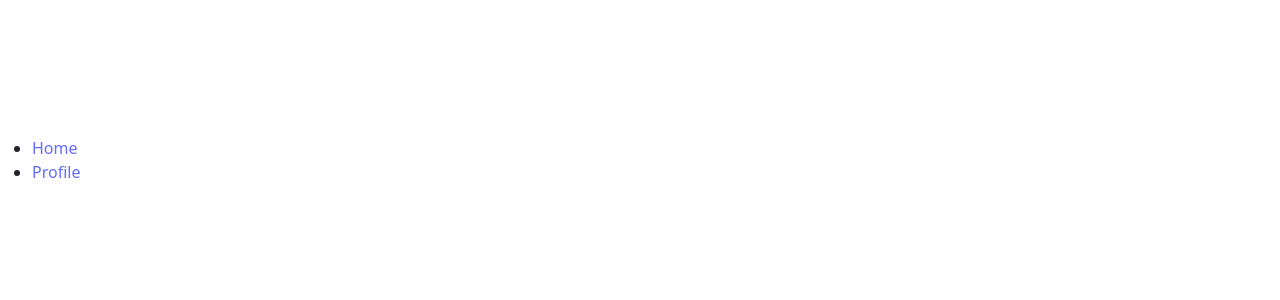
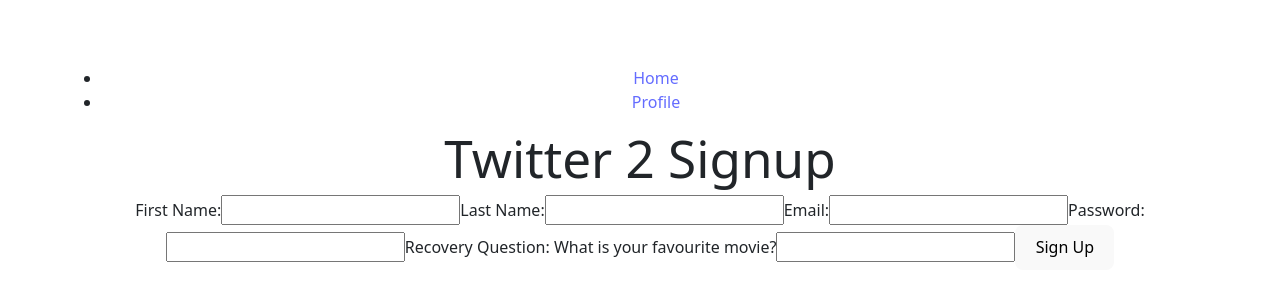
Before and after one commit to iHarmin/twitter-clone, a React (Vite) app in the folder frontend/: page /signup in a window 1280 px wide. Before the commit this address had no page. Shown: the part 232-532 px from the top of the page. Built offline with nearby package versions, Linux system fonts and the light colour scheme.

Commit message:
fix: fixed paths for signing up and logging in

```diff
--- a/frontend/src/App.tsx
+++ b/frontend/src/App.tsx
@@ -1,6 +1,9 @@
 import { BrowserRouter as Router, Route, Routes } from 'react-router-dom';
 import ProfilePage from './ProfilePage';
 import NavBar from './NavBar';
+import 'bootstrap/dist/css/bootstrap.min.css'
+import Login from "./Login.tsx";
+import Signup from "./Signup.tsx";
 
 function App() {
   return (
@@ -8,7 +11,9 @@
       <NavBar />
       <div>
         <Routes>
-          <Route path="/profile" element={<ProfilePage />} />
+          <Route path="/login" element={<Login />} />
+          <Route path="/signup" element={<Signup />} />
+          <Route path="/profile/:username" element={<ProfilePage />} />
         </Routes>
       </div>
     </Router>
```
